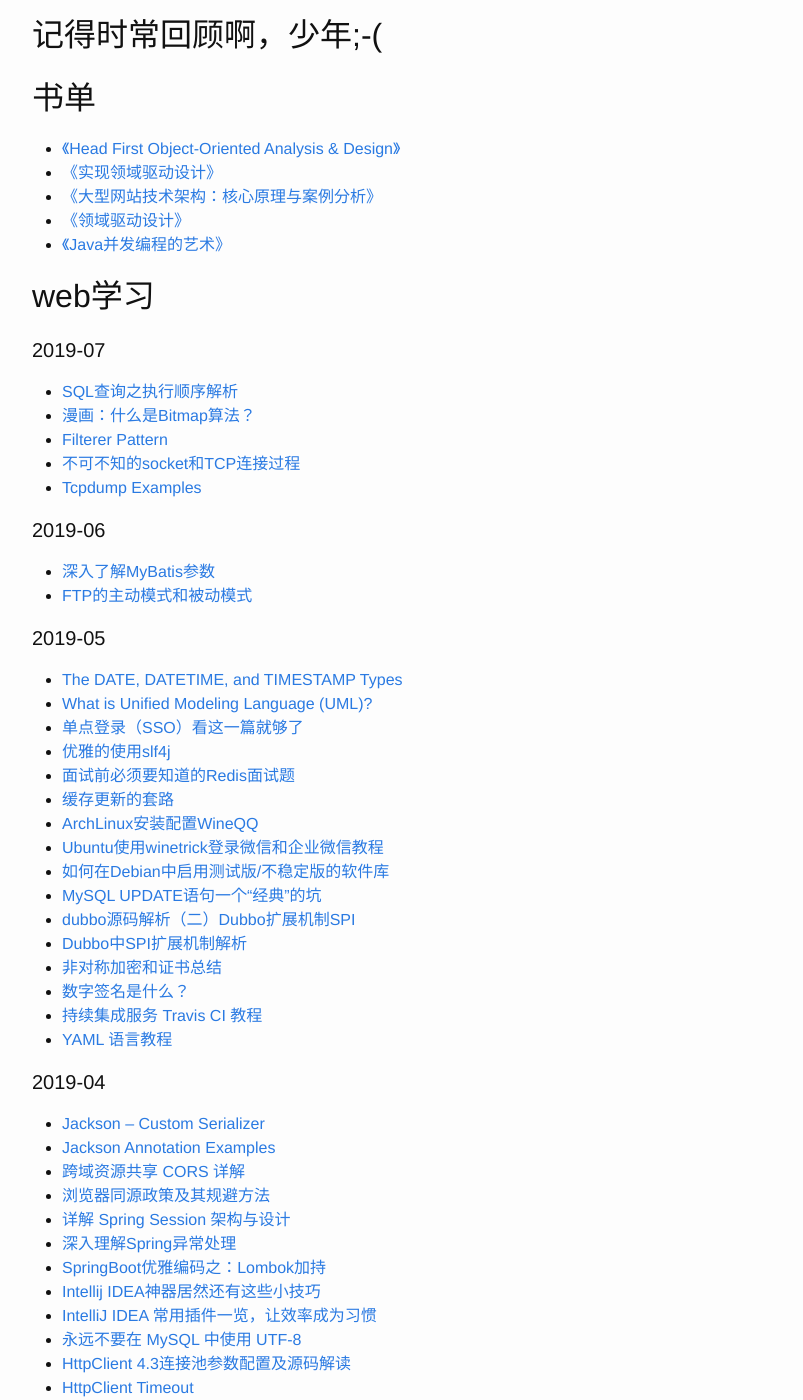
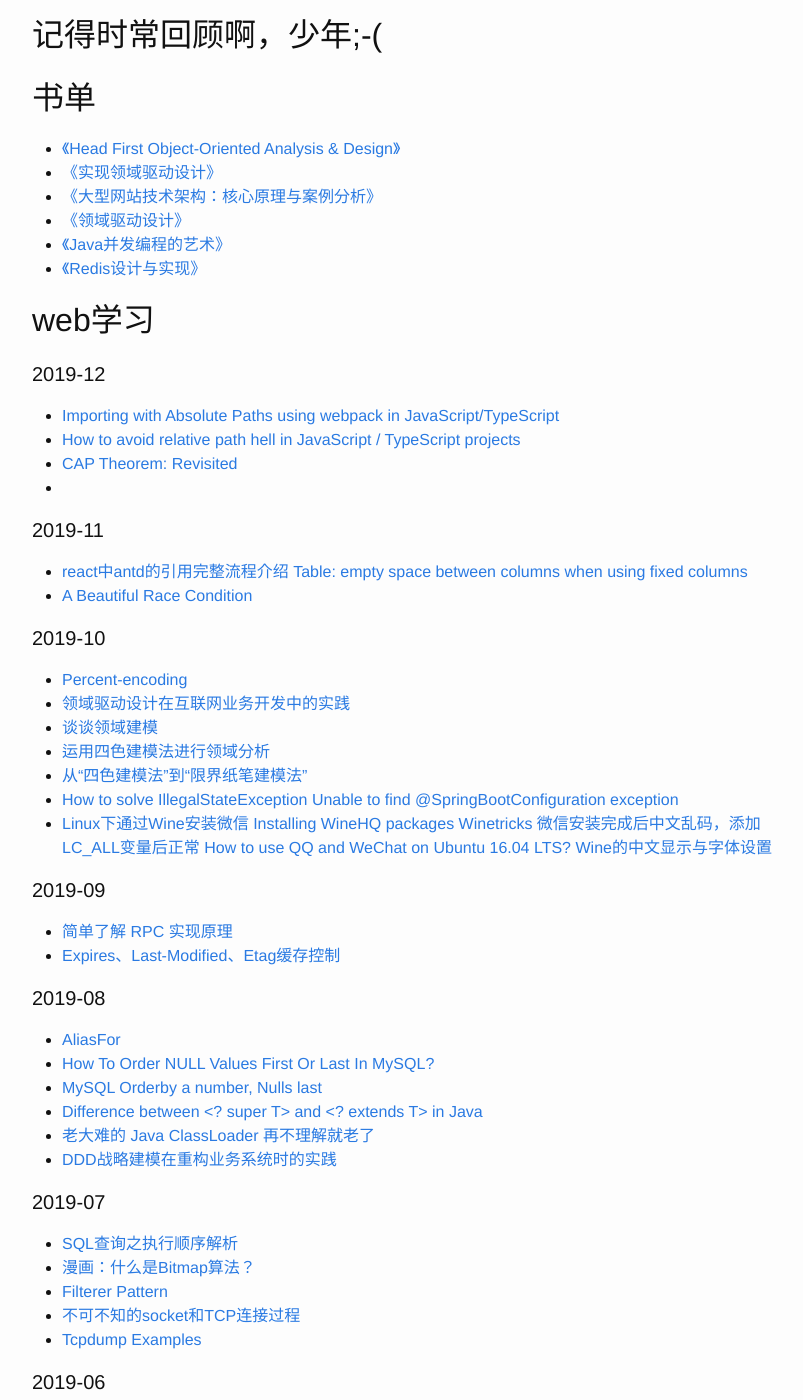
Before and after one commit to qingzhupig/qingzhupig.github.io, a Jekyll site: the page built from pages/reading.md, in a window 1280 px wide and 1400 px high, scrolled down 195 px. Shown: the whole window, without its empty margins (238-1041 px from the left). Built offline with Jekyll 4.4.1, drawn with Linux system fonts in a browser that asks for light colours; some of the changed text lies outside the part shown.

Commit message:
update reading.md

```diff
--- a/pages/reading.md
+++ b/pages/reading.md
@@ -16,8 +16,46 @@ permalink: /reading
 - [《大型网站技术架构：核心原理与案例分析》](https://u.jd.com/fLvbWM)
 - [《领域驱动设计》](https://u.jd.com/rlmAVP)
 - [《Java并发编程的艺术》](https://u.jd.com/rlmAVP)
+- [《Redis设计与实现》](https://item.jd.com/1222800710.html)
 
 ## web学习
+
+#### 2019-12
+- [Importing with Absolute Paths using webpack in JavaScript/TypeScript](https://spin.atomicobject.com/2017/10/07/absolute-paths-javascript/)
+- [How to avoid relative path hell in JavaScript / TypeScript projects](https://goenning.net/2017/07/21/how-to-avoid-relative-path-hell-javascript-typescript-projects/)
+- [CAP Theorem: Revisited](https://robertgreiner.com/cap-theorem-revisited/)
+-
+
+#### 2019-11
+- [react中antd的引用完整流程介绍](https://segmentfault.com/a/1190000019437110?utm_source=tag-newest)
+	[Table: empty space between columns when using fixed columns](https://github.com/ant-design/ant-design/issues/14689)
+- [A Beautiful Race Condition](https://mailinator.blogspot.com/2009/06/beautiful-race-condition.html)
+
+#### 2019-10
+- [Percent-encoding](https://en.wikipedia.org/wiki/Percent-encoding)
+- [领域驱动设计在互联网业务开发中的实践](https://zhuanlan.zhihu.com/p/32459776)
+- [谈谈领域建模](http://www.fanyilun.me/2018/04/08/%E8%B0%88%E8%B0%88%E9%A2%86%E5%9F%9F%E5%BB%BA%E6%A8%A1/)
+- [运用四色建模法进行领域分析](https://www.infoq.cn/article/xh-four-color-modeling)
+- [从“四色建模法”到“限界纸笔建模法”](https://insights.thoughtworks.cn/paper-pen-modeling/)
+- [How to solve IllegalStateException Unable to find @SpringBootConfiguration exception](https://www.bswen.com/2017/02/springboot-Unable-to-find-a-SpringBootConfiguration.html)
+- [Linux下通过Wine安装微信](https://zhuanlan.zhihu.com/p/76331687)
+	[Installing WineHQ packages](https://wiki.winehq.org/Debian)
+  [Winetricks](https://wiki.winehq.org/Winetricks)
+  [微信安装完成后中文乱码，添加LC_ALL变量后正常](https://github.com/hillwoodroc/winetricks-zh/issues/66)
+  [How to use QQ and WeChat on Ubuntu 16.04 LTS?](https://askubuntu.com/questions/788017/how-to-use-qq-and-wechat-on-ubuntu-16-04-lts/1133157#1133157)
+  [Wine的中文显示与字体设置](http://linux-wiki.cn/wiki/Wine%E7%9A%84%E4%B8%AD%E6%96%87%E6%98%BE%E7%A4%BA%E4%B8%8E%E5%AD%97%E4%BD%93%E8%AE%BE%E7%BD%AE)
+
+#### 2019-09
+- [简单了解 RPC 实现原理](http://www.iocoder.cn/RPC/laoxu/easy-know-rpc/)
+- [Expires、Last-Modified、Etag缓存控制](https://www.cnblogs.com/zhouwenhong/p/3928645.html)
+
+#### 2019-08
+- [AliasFor](https://docs.spring.io/spring-framework/docs/current/javadoc-api/org/springframework/core/annotation/AliasFor.html)
+- [How To Order NULL Values First Or Last In MySQL?](https://www.designcise.com/web/tutorial/how-to-order-null-values-first-or-last-in-mysql)
+- [MySQL Orderby a number, Nulls last](https://stackoverflow.com/questions/2051602/mysql-orderby-a-number-nulls-last)
+- [Difference between <? super T> and <? extends T> in Java](https://stackoverflow.com/questions/4343202/difference-between-super-t-and-extends-t-in-java)
+- [老大难的 Java ClassLoader 再不理解就老了](https://juejin.im/post/5c04892351882516e70dcc9b)
+- [DDD战略建模在重构业务系统时的实践](https://mp.weixin.qq.com/s?__biz=MzIzMzk2NDQyMw==&mid=2247489065&idx=1&sn=7e026eb599bb1cc7180c098339847ce5&chksm=e8fcc0c1df8b49d7b9c0cd39f954c3fe02a4f2aa04748075103be60fb4fb10f6eb2d42a7e243&mpshare=1&scene=1&srcid=&sharer_sharetime=1566449380380&sharer_shareid=2f52b39fcaeb29228c1ea4d144e0681e&pass_ticket=1ZAJ4uFfnW5oZyRvxnnTH24Yze1tVNAwwhM2bU3vP63bj818gteuoQ2h3G%2BFUCzb#rd)
 
 #### 2019-07
 - [SQL查询之执行顺序解析]([http://zouzls.github.io/2017/03/23/SQL%E6%9F%A5%E8%AF%A2%E4%B9%8B%E6%89%A7%E8%A1%8C%E9%A1%BA%E5%BA%8F%E8%A7%A3%E6%9E%90/](http://zouzls.github.io/2017/03/23/SQL查询之执行顺序解析/))
```
Also changed, not shown: other parts of pages/reading.md (+1 -1 lines).
